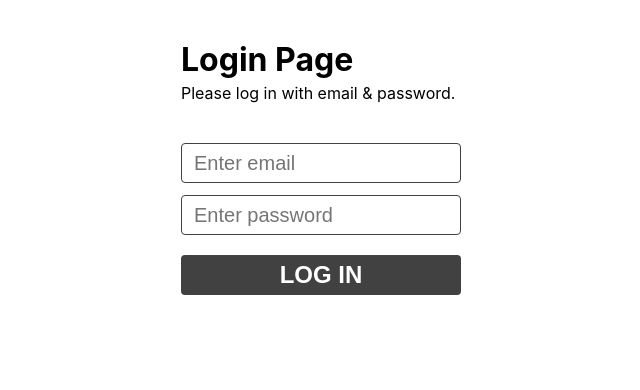
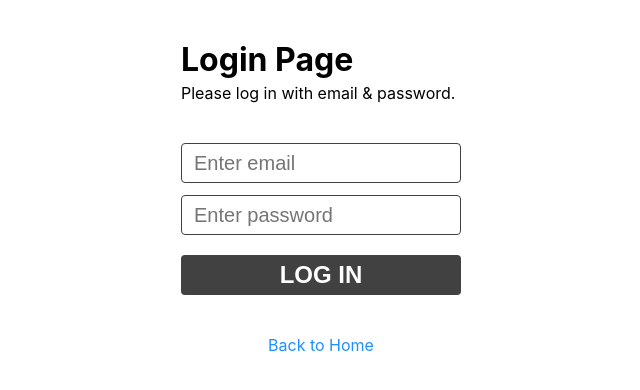
Before and after one commit to recondesigns-archived-practice/simple-authentication-app, a React (Create React App) app: page /login in a window 1280 px wide. Shown: the top 390 px of the page, without its empty margins (319-959 px from the left). Built offline with nearby package versions, Linux system fonts and the light colour scheme.

Commit message:
Added HomeLink
Added HomeLink component to Dashboard, Login, and Signup components.

```diff
--- a/src/components/Dashboard.js
+++ b/src/components/Dashboard.js
@@ -93,7 +93,6 @@ export default function DashboardPage() {
                 <DestructiveButton>{'Log out'}</DestructiveButton>
                 <HomeLink>{'Back to Home'}</HomeLink>
             </Wrapper>
-
         </Container>
     )
 }
--- a/src/components/Login.js
+++ b/src/components/Login.js
@@ -53,6 +53,19 @@ const PrimaryButton = styled.button`
     }
 `
 
+const HomeLink = styled.p`
+    margin-top: 40px;
+    width: 100%;
+    color: dodgerblue;
+    text-align: center;
+    cursor: pointer;
+    // border: 1px dashed green;
+
+    &:hover {
+        color: #002D62;
+    }
+`
+
 
 export default function LoginPage() {
 
@@ -70,6 +83,7 @@ export default function LoginPage() {
                 placeholder={'Enter password'}
             />
             <PrimaryButton>{'Log in'}</PrimaryButton>
+            <HomeLink>{'Back to Home'}</HomeLink>
         </Container>
     )
 }
--- a/src/components/Signup.js
+++ b/src/components/Signup.js
@@ -52,6 +52,19 @@ const PrimaryButton = styled.button`
     }
 `
 
+const HomeLink = styled.p`
+    margin-top: 40px;
+    width: 100%;
+    color: dodgerblue;
+    text-align: center;
+    cursor: pointer;
+    // border: 1px dashed green;
+
+    &:hover {
+        color: #002D62;
+    }
+`
+
 export default function SingupPage() {
 
     return (
@@ -68,6 +81,7 @@ export default function SingupPage() {
                 placeholder={'Enter password'}
             />
             <PrimaryButton>{'Sign up'}</PrimaryButton>
+            <HomeLink>{'Back to Home'}</HomeLink>
         </Container>
     )
 }
```
